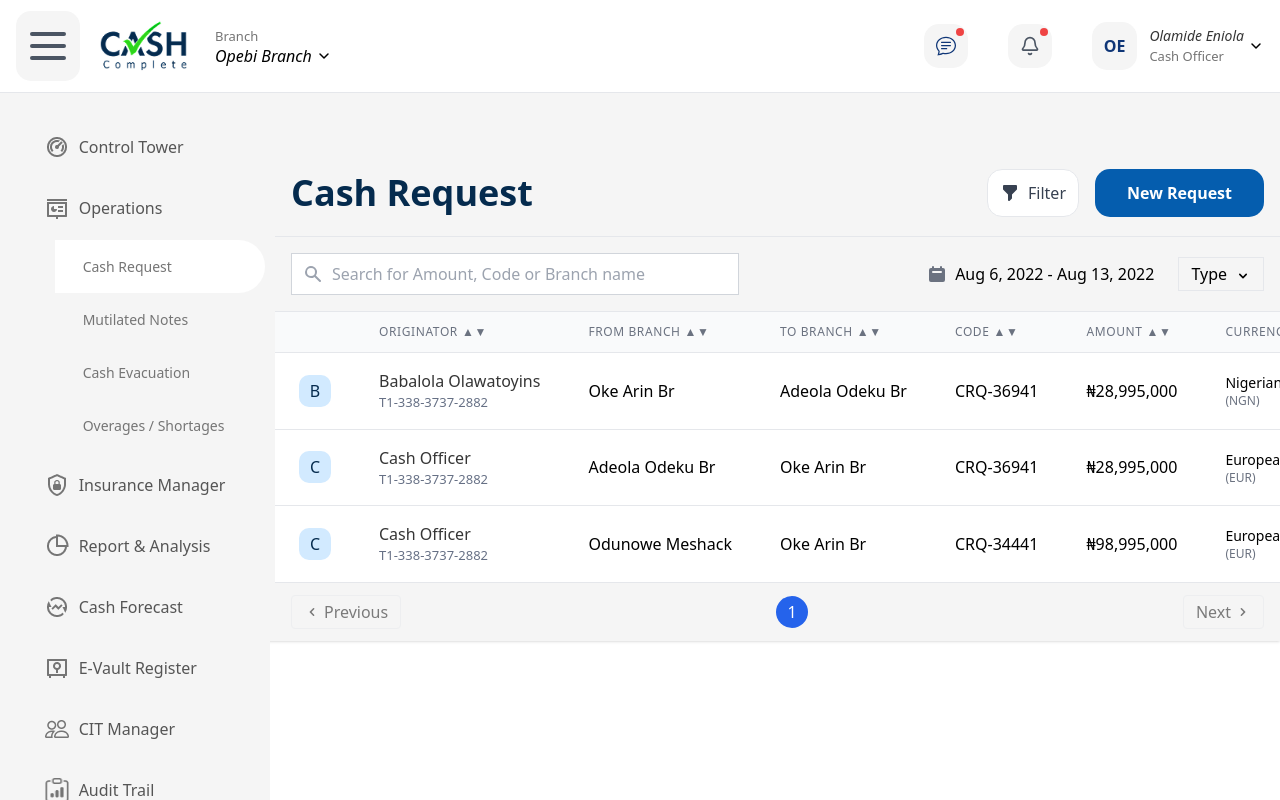
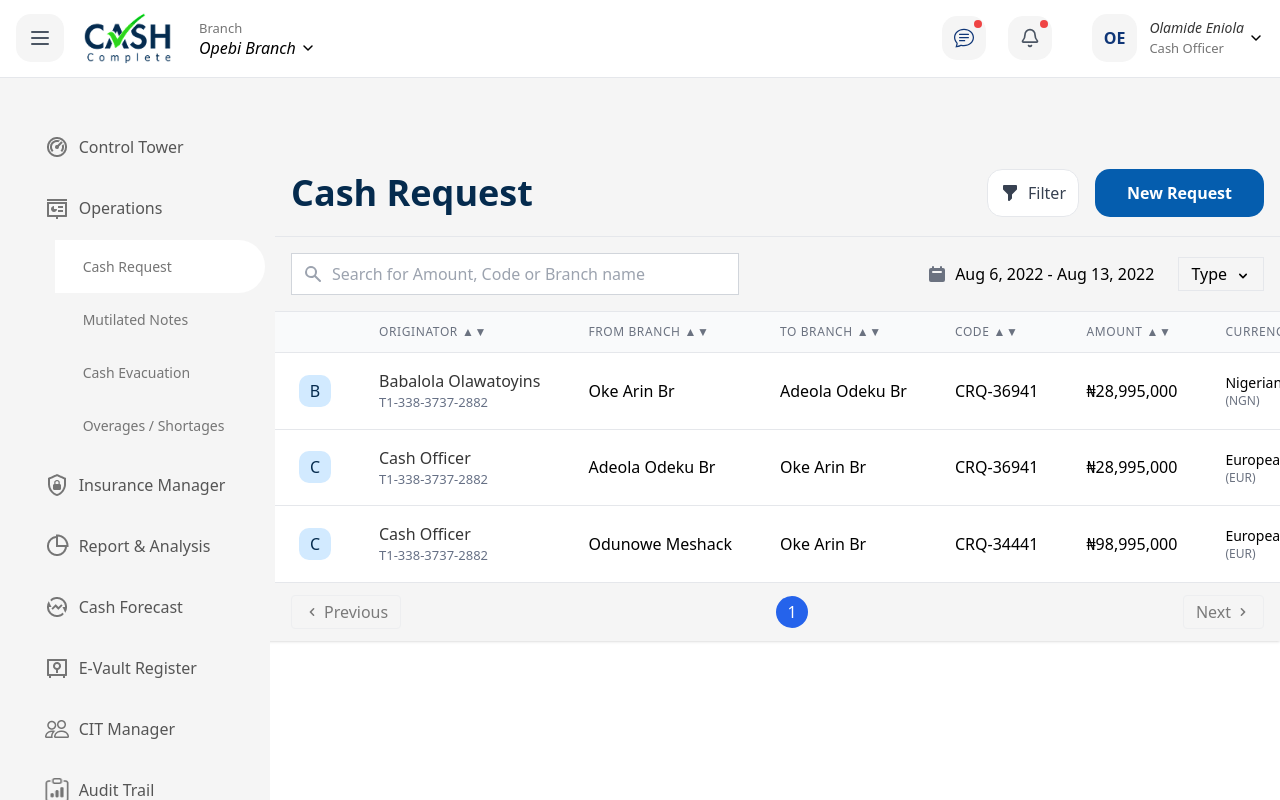
Before and after one commit to Meshack-Odunowe/assessment, a Next.js app: page /cash-request in a window 1280 px wide. Built offline with nearby package versions, Linux system fonts and the light colour scheme.

Commit message:
bug fixes

```diff
--- a/app/_components/navbar.tsx
+++ b/app/_components/navbar.tsx
@@ -15,11 +15,11 @@ const Navbar = () => {
         <div className="flex items-center">
           {/* Hamburger menu */}
           <button
-            className="p-2 py-[11px] rounded-[15px] bg-[#F5F5F5] hover:bg-gray-100 mr-4"
+            className="p-[12px] rounded-[15px] bg-[#F5F5F5] hover:bg-gray-100 mr-4"
             // onClick={toggleSidebar}
             aria-label="Toggle sidebar"
           >
-            <Menu className="size-[48px] text-gray-600" />
+            <Menu className="size-[24px] text-gray-600" />
           </button>
 
           {/* Logo */}
@@ -46,7 +46,7 @@ const Navbar = () => {
 
         <div className="flex items-center">
           {/* Notification icon */}
-          <button className="p-[12px] rounded-[15px] bg-[#F5F5F5] hover:bg-gray-100 relative mr-[40px]">
+          <button className="p-[12px] rounded-[15px] bg-[#F5F5F5] hover:bg-gray-100 relative mr-[22px]">
             <Image src='/chat.svg' width={24} height={22} alt='chat icon' className="w-5 h-5 text-gray-600 " />
             <span className="absolute top-1 right-1 w-2 h-2 bg-red-500 rounded-full"></span>
           </button>
```
